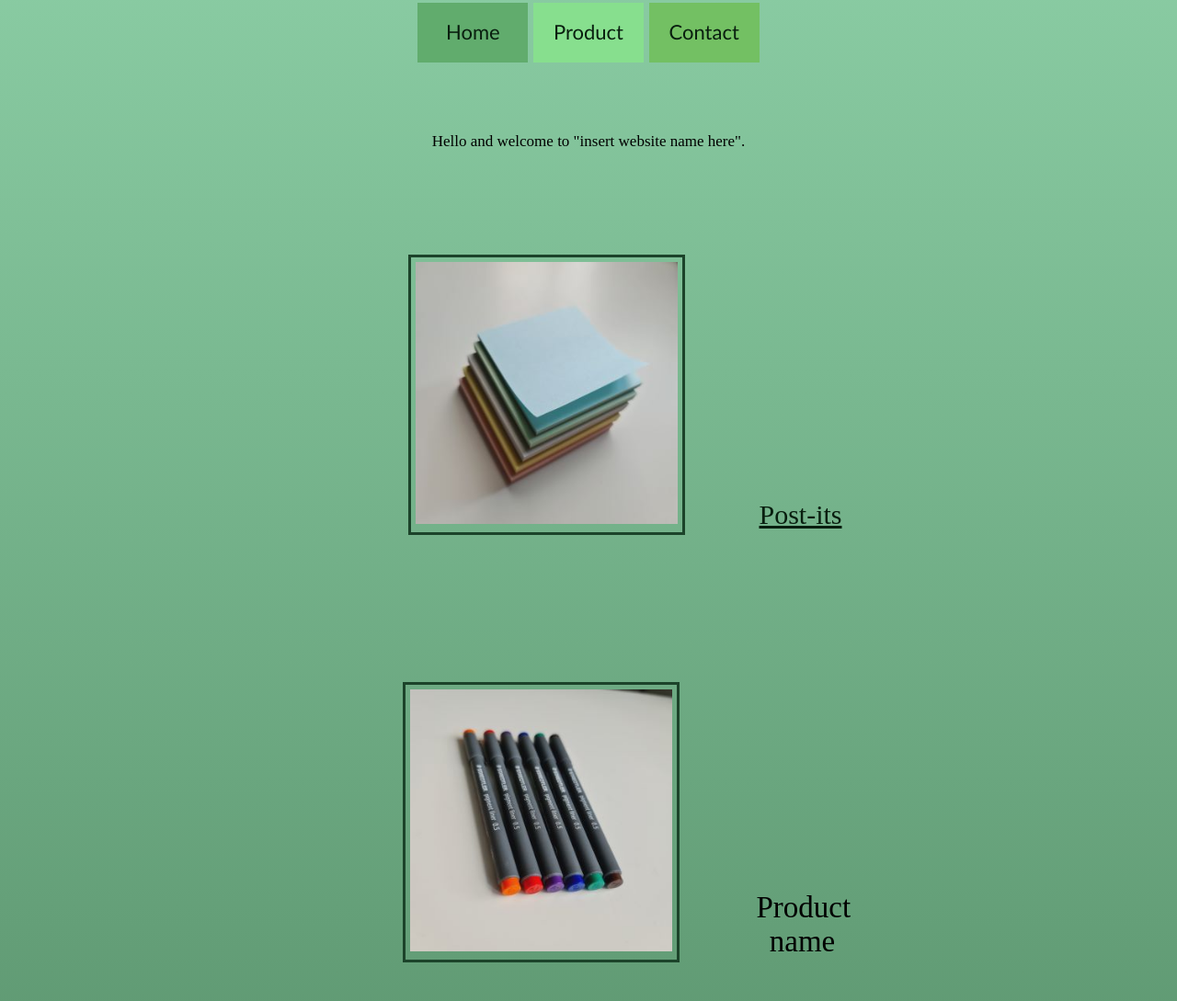
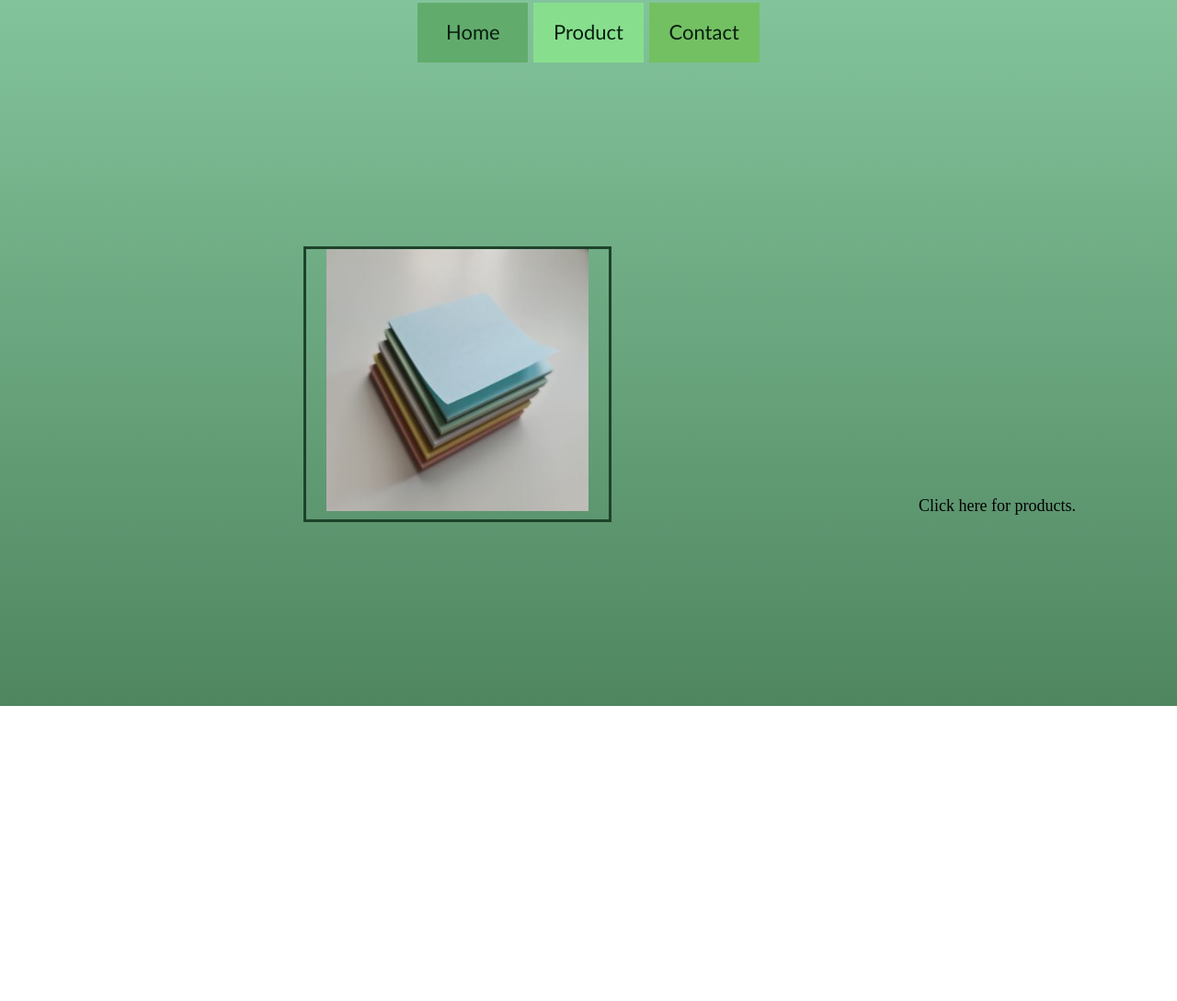
Before and after one commit to vuxcode/we1-project-emwiggins, a plain HTML site: page index.html in a window 1280 px wide. Shown: the part 183-1272 px from the top of the page at 92% size. After the commit the page ends 951 px from the top, so only its background shows below. Drawn offline with Linux system fonts and the light colour scheme.

Commit message:
changed the home page and the product page

```diff
--- a/index.html
+++ b/index.html
@@ -2,7 +2,7 @@
 <!DOCTYPE html>
 <html>
     <head>
-        <title>Home</title>
+        <title>Product</title>
         <link href="style.css" rel="stylesheet">
     </head>
     <body>
@@ -12,36 +12,18 @@
         <nav>
             <ul class="menu-bar">
                 <li><a class="menu-button-index" href="index.html">Home</a></li>
-                <li><a class="menu-button-product" href="product.html">Product</a></li>
+                <li><a class="menu-button-product" href="products.html">Product</a></li>
                 <li><a class="menu-button-contact" href="contact.html">Contact</a></li>
             </ul>
         </nav>
-        <br>
-        <br>
-        <div class ="greeting">
-            Hello and welcome to "insert website name here".
-        </div>
-        <br>
-        <div class="previews">
-            <div class="icon">
-                <img src="post-it-335.jpg"></div><p class="product-link"><a href="product.html">Post-its</a></p>
-        <!-- <p class="description">
-            Product name
-            <li class="product-link"><a href="product.html">Product name</a></li>
-        </p><br> -->
-        <br>
-        <div class="icon">
-            <img src="pens-335.jpg">
-        </div>
-        <p class="description">
-            Product name
-        </p><br>
-        <div class="icon">
-            <img src="highlighter-335.jpg">
-        </div>
-        <p class="description">
-            Product name.
-        </p>
+        <div class="product-page">
+            <div class="product"><img src="post-it-335.jpg">
+            </div>
+            <div class="click-here">
+            <p class="info">
+            Click here for products.
+            </p>
+            </div>
         </div>
     </body>
 </html>
--- a/style.css
+++ b/style.css
@@ -3,6 +3,8 @@
     margin: 0;
     padding: 0;
 }
+
+
 
 html {
     /* background: #b0c7ba; */
@@ -122,9 +124,9 @@ img {
 .product {
     border: solid 3px #1c432a;
     display: inline-block;
-    height: 335px;
-    margin: 200px;
-    padding: 5px;
+    height: 300px;
+    margin: 200px 330px;
+    /* padding: 200px; */
     text-align: center;
     width: 335px;
 }
@@ -159,9 +161,9 @@ input {
     width: 200px;
 }
 
-input {
+/* input {
 
-}
+} */
 
 textarea {
     text-align: center;
@@ -188,3 +190,10 @@ button {
     display: inline-block;
     font-size: 30px;
 }
+
+.click-here {
+    display: inline-block;
+    font-size: 33px;
+    text-align: center;
+    /* width: 100px; */
+}
```
Also changed, not shown: contact.html (+1 -1 lines), product.html (deleted, +0 -27 lines), products.html (added, +46 -0 lines).
